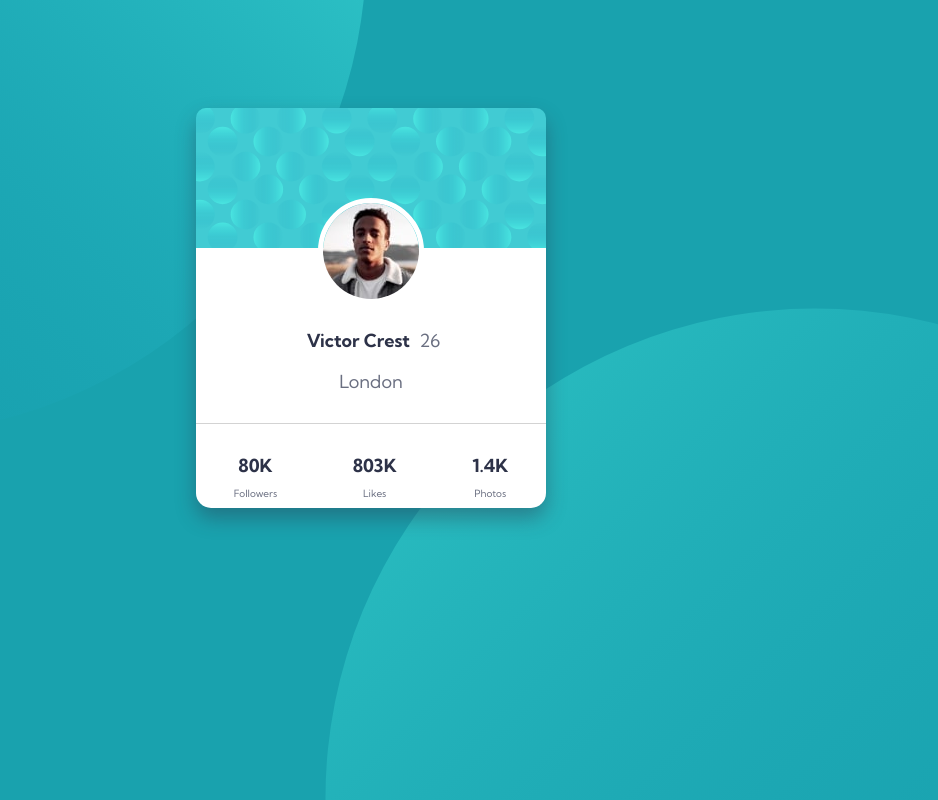
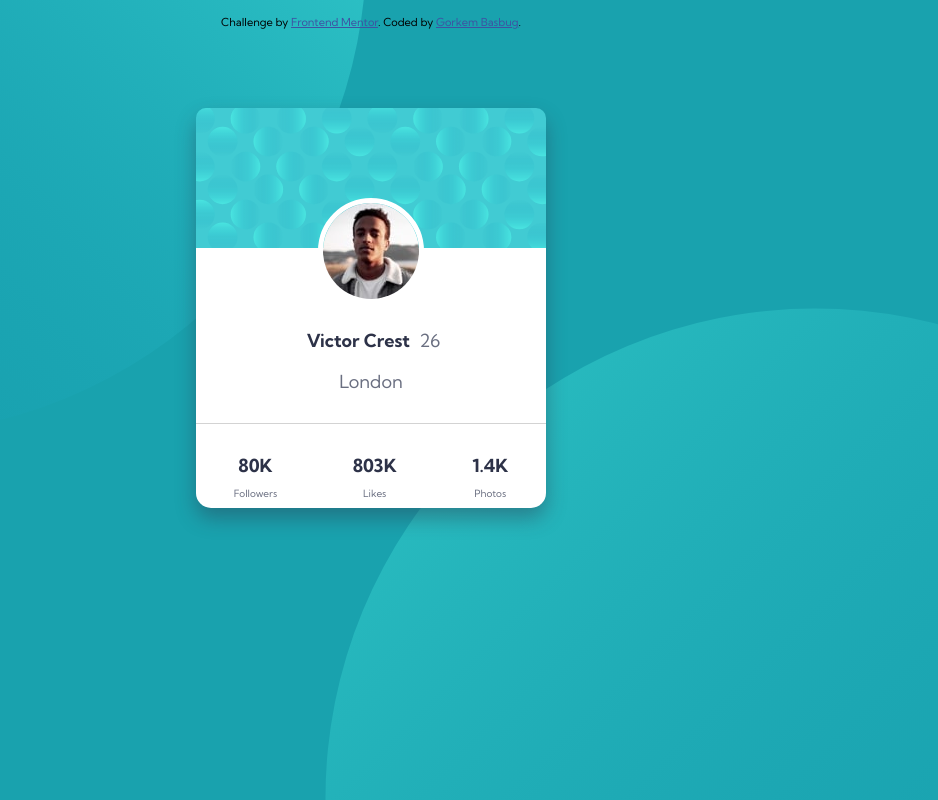
Before and after one commit to gbasbu/frontend-challenges, a plain HTML site: page profile-card-component-main/index.html in a window 1280 px wide. Shown: the top 800 px of the page, without its empty margins (269-1207 px from the left). Drawn offline with Linux system fonts and the light colour scheme.

Commit message:
added footer

```diff
--- a/profile-card-component-main/index.html
+++ b/profile-card-component-main/index.html
@@ -68,13 +68,13 @@
         </div>
       </article>
     </section>
+    <footer>
+      <span class="attribution">
+        Challenge by <a href="https://www.frontendmentor.io?ref=challenge" target="_blank">Frontend Mentor</a>.
+        Coded by <a href="https://www.frontendmentor.io/profile/gbasbu">Gorkem Basbug</a>.
+      </span>
+    </footer>
+  </main>
 
-  </main>
-  <footer>
-    <!-- <span class="attribution">
-      Challenge by <a href="https://www.frontendmentor.io?ref=challenge" target="_blank">Frontend Mentor</a>.
-      Coded by <a href="#">Your Name Here</a>.
-    </span> -->
-  </footer>
 </body>
 </html>
--- a/profile-card-component-main/style.scss
+++ b/profile-card-component-main/style.scss
@@ -103,3 +103,6 @@ main{
     }
 
 }
+footer{
+    position: relative;
+}
```
Also changed, not shown: profile-card-component-main/style.css, 1 other file.
